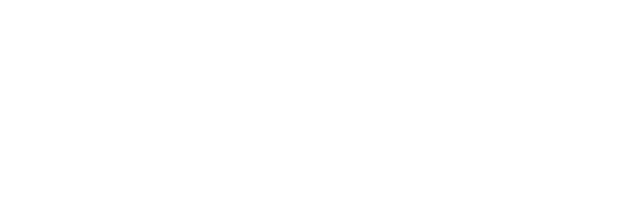
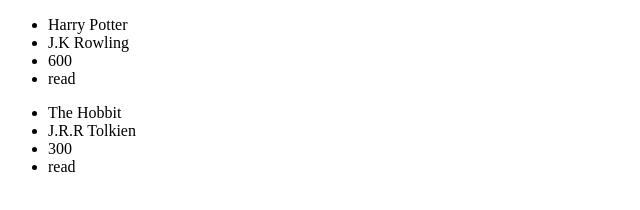
Before and after one commit to Gavo51/Library, a website: page index.html in a window 1280 px wide. Shown: the whole page, without its empty margins (0-640 px from the left). Drawn offline with Linux system fonts and the light colour scheme.

Commit message:
Create book constructor and function to display library

```diff
--- a/index.html
+++ b/index.html
@@ -5,7 +5,10 @@
     <meta http-equiv="X-UA-Compatible" content="IE=edge" />
     <meta name="viewport" content="width=device-width, initial-scale=1.0" />
     <script src="./script.js" defer></script>
+    <link rel="stylesheet" href="./styles.css" />
     <title>Library</title>
   </head>
-  <body></body>
+  <body>
+    <div class="library-container"></div>
+  </body>
 </html>
--- a/script.js
+++ b/script.js
@@ -0,0 +1,39 @@
+const displayContainer = document.querySelector(".library-container");
+
+const myLibrary = [];
+
+// Book constructor
+function Book(title, author, pages, read) {
+  this.title = title;
+  this.author = author;
+  this.pages = pages;
+  this.read = read;
+}
+
+const book1 = new Book("Harry Potter", "J.K Rowling", 600, "read");
+const book2 = new Book("The Hobbit", "J.R.R Tolkien", 300, "read");
+
+// Add book to myLibrary array
+function addBookToLibrary() {
+  myLibrary.push(book1);
+  myLibrary.push(book2);
+}
+
+function displayLibrary() {
+  myLibrary.forEach((book) => {
+    const bookInfoCard = document.createElement("div");
+    const bookInfoList = document.createElement("ul");
+
+    Object.keys(book).forEach((item) => {
+      const listItem = document.createElement("li");
+      listItem.textContent = book[item];
+      bookInfoList.appendChild(listItem);
+    });
+
+    bookInfoCard.appendChild(bookInfoList);
+    displayContainer.appendChild(bookInfoCard);
+  });
+}
+
+addBookToLibrary();
+displayLibrary();
```
